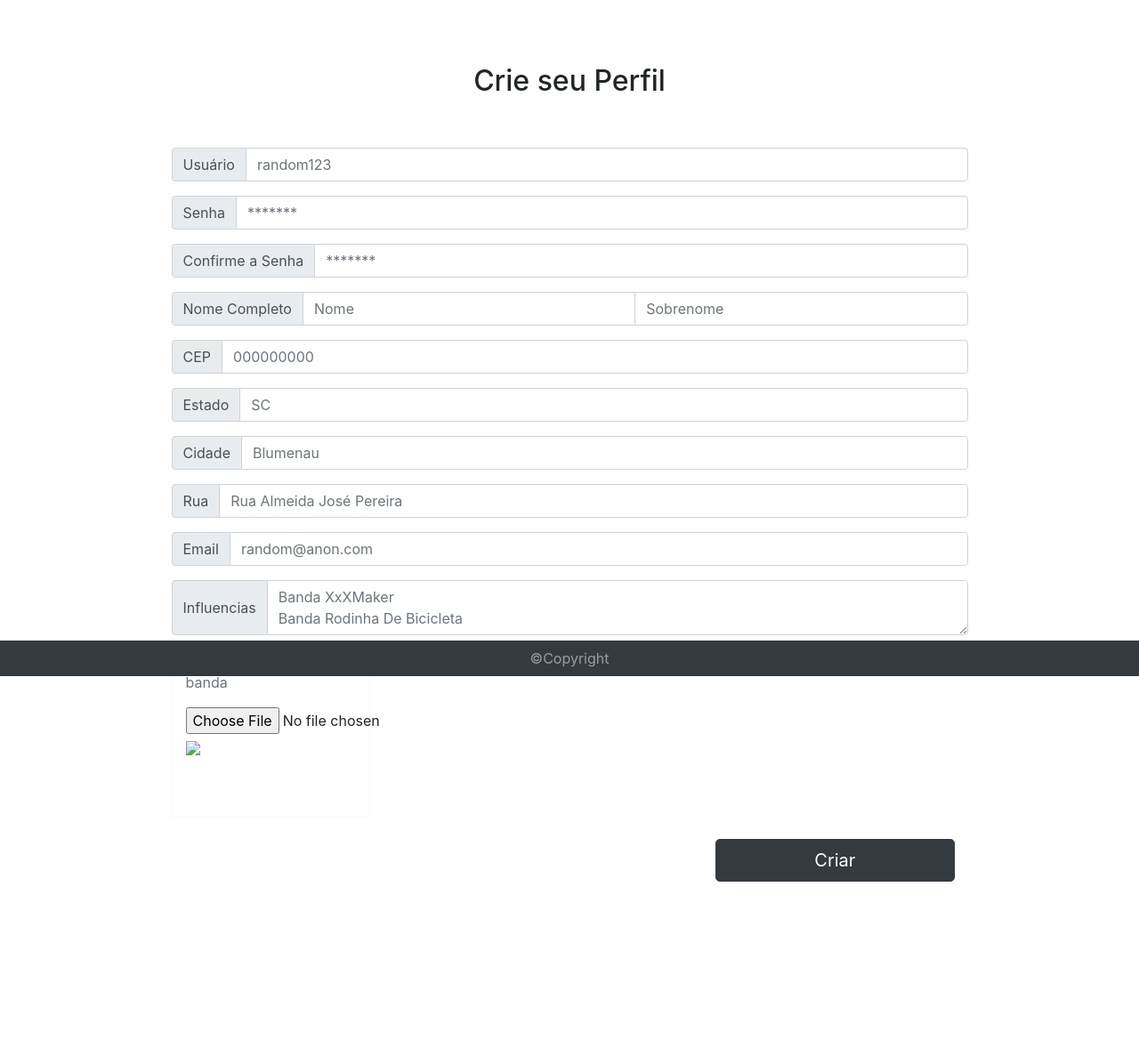
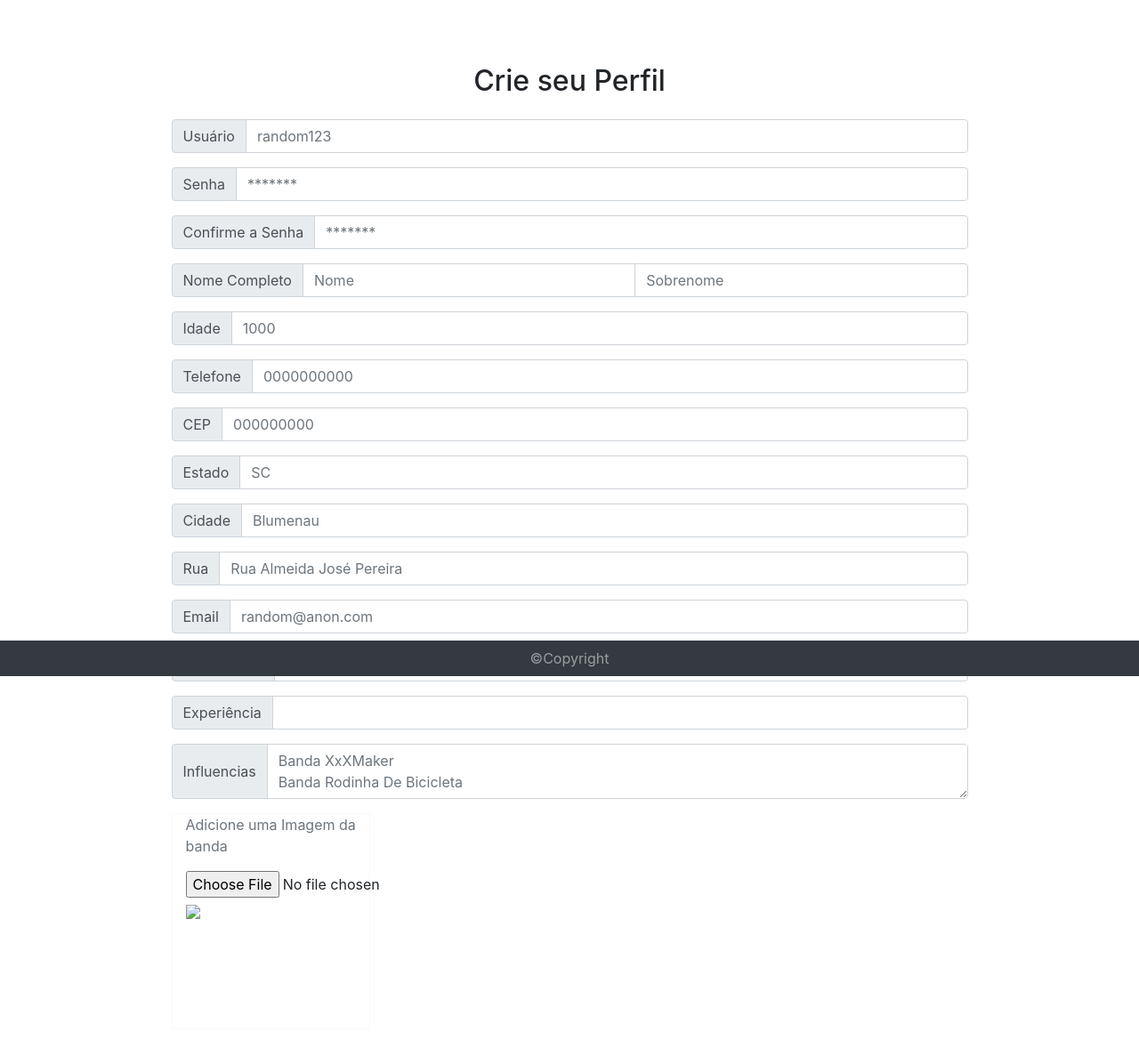
Before and after one commit to Gabriel-E-Cunha/composerBandMaker, a PHP site: page /templates/cadastroNormal.phtml in a window 1280 px wide. Shown: the part 40-1218 px from the top of the page at 89% size. Before the commit the page ends 1031 px from the top, so only its background shows below. Run offline with PHP 8.4, Linux system fonts and the light colour scheme; the template is opened without the code that fills it, so the values that code supplies are empty.

Commit message:
html de cadastro definitivamente att

```diff
--- a/templates/cadastroNormal.phtml
+++ b/templates/cadastroNormal.phtml
@@ -24,13 +24,10 @@
     <div class="container pt-5">
         <div class="row class justify-content-center ">
             <div>
-                <h2 class="mt-4">Crie seu Perfil</h2>
+                <h2 class="my-4">Crie seu Perfil</h2>
             </div>
         </div>
 
-        <!-- Input de informações para cadastro -->
-        <div class="row mt-5 justify-content-center">
-            <div class="col-sm-12 col-md-12 justify-content-center ">
 
         <div class="col-sm-12 col-md-12 input-group mb-3 p-0 justify-content-center">
 
@@ -41,7 +38,7 @@
                     <div class="input-group-prepend">
                         <span class="input-group-text">Usuário</span>
                     </div>
-                            <input type="text" class="form-control" placeholder="random123" aria-label="Username" aria-describedby="basic-addon1">
+                    <input name="usuario" type="text" class="form-control" placeholder="random123" aria-label="Username" aria-describedby="basic-addon1">
                 </div>
 
                 <!-- Senha -->
@@ -49,7 +46,7 @@
                     <div class="input-group-prepend">
                         <span class="input-group-text">Senha</span>
                     </div>
-                            <input type="password" class="form-control" placeholder="*******" aria-label="Recipient's username" aria-describedby="basic-addon2">
+                    <input name="senha" type="password" class="form-control" placeholder="*******" aria-label="Recipient's username" aria-describedby="basic-addon2">
                 </div>
 
                 <!-- Confirmação Senha -->
@@ -65,13 +62,30 @@
                     <div class="input-group-prepend">
                         <span class="input-group-text">Nome Completo</span>
                     </div>
-                            <input type="text" aria-label="First name" class="form-control
+                    <input name="nome" type="text" aria-label="First name" class="form-control
                             " placeholder="Nome">
-                            <input type="text" aria-label="Last name" class="form-control" placeholder="Sobrenome">
+                    <input name="sobrenome" type="text" aria-label="Last name" class="form-control" placeholder="Sobrenome">
                 </div>
 
+                <!-- Idade -->
+                <div class="input-group">
+                    <div class="input-group-prepend">
+                        <span class="input-group-text">Idade</span>
+                    </div>
+                    <input name="idade" type="text" aria-label="exp" class="form-control" placeholder="1000">
+                </div>
+
+                <!-- Telefone -->
+                <div class="input-group my-3">
+                    <div class="input-group-prepend">
+                        <span class="input-group-text">Telefone</span>
+                    </div>
+                    <input name="telefone" type="text" aria-label="exp" class="form-control" placeholder="0000000000">
+                </div>
+
+
                 <!-- CEP -->
-                        <div class="input-group">
+                <div class="input-group ">
                     <div class="input-group-prepend">
                         <span class="input-group-text">CEP</span>
                     </div>
@@ -87,7 +101,7 @@
                 </div>
 
                 <!-- Cidade -->
-                        <div class="input-group">
+                <div class="input-group ">
                     <div class="input-group-prepend">
                         <span class="input-group-text">Cidade</span>
                     </div>
@@ -110,6 +124,30 @@
                     </div>
                     <input name="email" type="text" class="form-control" placeholder="random@anon.com" aria-label="Recipient's username" aria-describedby="basic-addon2">
                 </div>
+
+                <!-- Instrumento -->
+                <div class="input-group my-3">
+                    <div class="input-group-prepend">
+                        <label class="input-group-text" for="inputGroupSelect01">Instrumento</label>
+                    </div>
+                    <select name="instrumento" class="custom-select" id="instrumento">
+                        <option selected>---</option>
+                        <option value="1">Guitarra</option>
+                        <option value="2">Baixo</option>
+                        <option value="3">Tambor</option>
+                    </select>
+                </div>
+
+                <!-- Experiencia -->
+                <div class="input-group">
+                    <div class="input-group-prepend">
+                        <span class="input-group-text">Experiência</span>
+                    </div>
+                    <input name="tempo" type="text" aria-label="exp" class="form-control">
+                </div>
+
+
+
 
                 <!-- INFLUENCIAS -->
                 <div class="input-group my-3">
@@ -138,15 +176,10 @@ Banda do sul"></textarea>
                     ?>
                 </div>
 
-
             </form>
-
 
         </div>
 
-            </div>
-
-        </div>
     </div>
 
 
@@ -160,8 +193,7 @@ Banda do sul"></textarea>
     </footer>
 
 </body>
-<script src="../js/jquery-3.3.1.js"></script>
-<script src="../js/app.js"></script>
+
 <script src="../vendor/bootstrap/js/bootstrap.min.js"></script>
 
 </html>
```
Also changed, not shown: templates/cadastroBanda.phtml (+11 -2 lines). Lines whose indentation alone changed are shown as unchanged.
